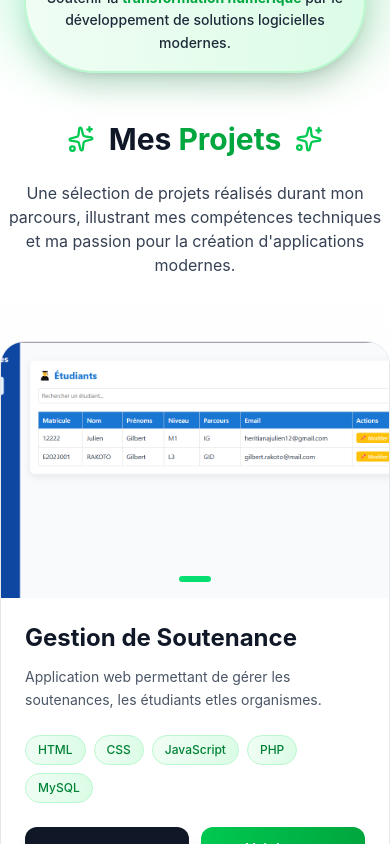
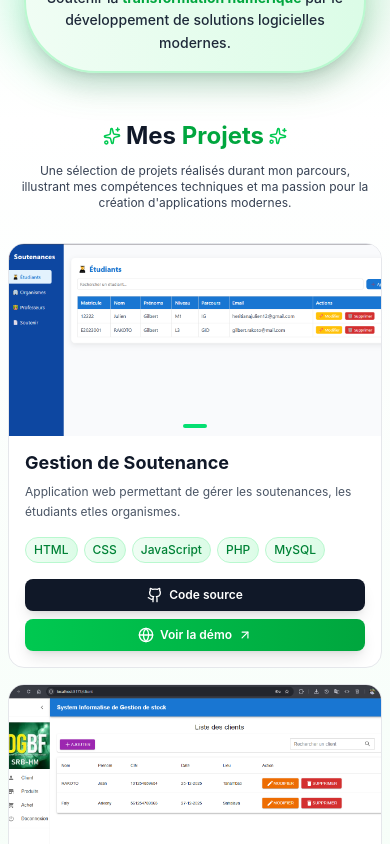
Before and after one commit to momode12/portfolio, a React (Vite) app: page / in a window 390 px wide. Shown: the part 1440-2284 px from the top of the page. Built offline with nearby package versions, Linux system fonts and the light colour scheme.

Commit message:
responsive total1

```diff
--- a/src/components/Projets.tsx
+++ b/src/components/Projets.tsx
@@ -34,13 +34,13 @@ const Projets: React.FC<ProjectProps> = () => {
   return (
     <section
       id="projet"
-      className="pt-0 pb-20 sm:pt-0 sm:pb-24 bg-gradient-to-b from-white via-green-50 to-white
-                 dark:from-gray-950 dark:via-gray-900 dark:to-gray-950 transition-colors duration-500  "
+      className="pt-0 pb-12 xs:pb-16 sm:pb-20 md:pb-24 bg-gradient-to-b from-white via-green-50 to-white
+                 dark:from-gray-950 dark:via-gray-900 dark:to-gray-950 transition-colors duration-500"
     >
-      <div className="max-w-7xl mx-auto">
+      <div className="max-w-7xl mx-auto px-2 xs:px-4 sm:px-6 lg:px-8">
         <motion.h2
           {...fadeInUp}
-          className="flex items-center justify-center gap-4 text-3xl sm:text-4xl md:text-5xl font-bold text-center mb-6 text-gray-900 dark:text-white"
+          className="flex items-center justify-center gap-1.5 xs:gap-2 sm:gap-3 md:gap-4 text-2xl xs:text-3xl sm:text-4xl md:text-5xl font-bold text-center mb-3 xs:mb-4 sm:mb-6 text-gray-900 dark:text-white px-2"
         >
           {/* Sparkles gauche */}
           <motion.span
@@ -55,11 +55,11 @@ const Projets: React.FC<ProjectProps> = () => {
               ease: "easeInOut",
             }}
           >
-            <Sparkles className="w-6 h-6 md:w-8 md:h-8 text-green-500 dark:text-green-400" />
+            <Sparkles className="w-4 h-4 xs:w-5 xs:h-5 sm:w-6 sm:h-6 md:w-8 md:h-8 text-green-500 dark:text-green-400 flex-shrink-0" />
           </motion.span>
 
           {/* Titre */}
-          <span>
+          <span className="leading-tight">
             Mes{" "}
             <span className="text-green-600 dark:text-green-400">Projets</span>
           </span>
@@ -77,21 +77,21 @@ const Projets: React.FC<ProjectProps> = () => {
               ease: "easeInOut",
             }}
           >
-            <Sparkles className="w-6 h-6 md:w-8 md:h-8 text-green-500 dark:text-green-400" />
+            <Sparkles className="w-4 h-4 xs:w-5 xs:h-5 sm:w-6 sm:h-6 md:w-8 md:h-8 text-green-500 dark:text-green-400 flex-shrink-0" />
           </motion.span>
         </motion.h2>
 
         <motion.p
           {...fadeInUp}
           transition={{ duration: 0.7, delay: 0.1 }}
-          className="text-center text-base sm:text-lg text-gray-700 dark:text-gray-300 mb-16 max-w-3xl mx-auto px-2"
+          className="text-center text-xs xs:text-sm sm:text-base md:text-lg text-gray-700 dark:text-gray-300 mb-8 xs:mb-10 sm:mb-12 md:mb-16 max-w-3xl mx-auto px-2 xs:px-4"
         >
           Une sélection de projets réalisés durant mon parcours, illustrant mes
           compétences techniques et ma passion pour la création d'applications
           modernes.
         </motion.p>
 
-        <div className="grid grid-cols-1 lg:grid-cols-2 gap-8">
+        <div className="grid grid-cols-1 lg:grid-cols-2 gap-4 xs:gap-5 sm:gap-6 md:gap-8">
           {projects.map((project, index) => (
             <motion.div
               key={index}
@@ -99,11 +99,11 @@ const Projets: React.FC<ProjectProps> = () => {
               transition={{ duration: 0.6, delay: index * 0.1 }}
               className="group relative"
             >
-              <div className="absolute inset-0 bg-gradient-to-br from-green-400 to-green-600 rounded-3xl blur-xl opacity-0 group-hover:opacity-20 transition-opacity duration-500" />
+              <div className="absolute inset-0 bg-gradient-to-br from-green-400 to-green-600 rounded-2xl xs:rounded-3xl blur-xl opacity-0 group-hover:opacity-20 transition-opacity duration-500" />
 
-              <div className="relative h-full rounded-3xl overflow-hidden bg-white dark:bg-gray-800 border border-gray-200 dark:border-gray-700 hover:border-green-400 dark:hover:border-green-500 transition-all duration-300 flex flex-col">
+              <div className="relative h-full rounded-2xl xs:rounded-3xl overflow-hidden bg-white dark:bg-gray-800 border border-gray-200 dark:border-gray-700 hover:border-green-400 dark:hover:border-green-500 transition-all duration-300 flex flex-col">
                 {/* Image avec overlay */}
-                <div className="relative w-full h-64 sm:h-72 overflow-hidden">
+                <div className="relative w-full h-48 xs:h-56 sm:h-64 md:h-72 overflow-hidden">
                   <motion.img
                     key={imageIndexes[index]}
                     src={project.images[imageIndexes[index]]}
@@ -116,14 +116,14 @@ const Projets: React.FC<ProjectProps> = () => {
                   <div className="absolute inset-0 bg-gradient-to-t from-black/60 via-black/20 to-transparent opacity-0 group-hover:opacity-100 transition-opacity duration-300" />
 
                   {/* Indicateurs de slides */}
-                  <div className="absolute bottom-4 left-1/2 transform -translate-x-1/2 flex gap-2">
+                  <div className="absolute bottom-2 xs:bottom-3 sm:bottom-4 left-1/2 transform -translate-x-1/2 flex gap-1.5 xs:gap-2">
                     {project.images.map((_, i) => (
                       <div
                         key={i}
-                        className={`h-1.5 rounded-full transition-all duration-300 ${
+                        className={`h-1 xs:h-1.5 rounded-full transition-all duration-300 ${
                           i === imageIndexes[index]
-                            ? "w-8 bg-green-400"
-                            : "w-1.5 bg-white/50"
+                            ? "w-6 xs:w-8 bg-green-400"
+                            : "w-1 xs:w-1.5 bg-white/50"
                         }`}
                       />
                     ))}
@@ -131,24 +131,24 @@ const Projets: React.FC<ProjectProps> = () => {
                 </div>
 
                 {/* Contenu */}
-                <div className="flex-1 p-6 sm:p-8 flex flex-col">
-                  <h3 className="text-2xl font-bold text-gray-900 dark:text-white mb-3 group-hover:text-green-600 dark:group-hover:text-green-400 transition-colors">
+                <div className="flex-1 p-4 xs:p-5 sm:p-6 md:p-8 flex flex-col">
+                  <h3 className="text-lg xs:text-xl sm:text-2xl font-bold text-gray-900 dark:text-white mb-2 xs:mb-3 group-hover:text-green-600 dark:group-hover:text-green-400 transition-colors leading-tight">
                     {project.title}
                   </h3>
 
-                  <p className="text-sm sm:text-base text-gray-600 dark:text-gray-300 leading-relaxed mb-6 flex-1">
+                  <p className="text-xs xs:text-sm sm:text-base text-gray-600 dark:text-gray-300 leading-relaxed mb-4 xs:mb-5 sm:mb-6 flex-1">
                     {project.desc}
                   </p>
 
                   {/* Technologies avec style amélioré */}
-                  <div className="flex flex-wrap gap-2 mb-6">
+                  <div className="flex flex-wrap gap-1.5 xs:gap-2 mb-4 xs:mb-5 sm:mb-6">
                     {project.stack.map((tech, i) => (
                       <motion.span
                         key={i}
                         initial={{ opacity: 0, scale: 0.8 }}
                         whileInView={{ opacity: 1, scale: 1 }}
                         transition={{ duration: 0.3, delay: i * 0.05 }}
-                        className="px-3 py-1.5 text-xs font-medium bg-gradient-to-r from-green-50 to-green-100 text-green-700
+                        className="px-2 xs:px-2.5 sm:px-3 py-1 xs:py-1.5 text-xs font-medium bg-gradient-to-r from-green-50 to-green-100 text-green-700
                                    dark:from-green-900/30 dark:to-green-800/30 dark:text-green-300
                                    rounded-full border border-green-200 dark:border-green-800
                                    hover:scale-105 transition-transform cursor-default"
@@ -159,23 +159,23 @@ const Projets: React.FC<ProjectProps> = () => {
                   </div>
 
                   {/* Boutons améliorés */}
-                  <div className="flex flex-wrap gap-3">
+                  <div className="flex flex-col xs:flex-row flex-wrap gap-2 xs:gap-2.5 sm:gap-3">
                     <motion.a
                       href={project.github}
                       target="_blank"
                       rel="noopener noreferrer"
                       whileHover={{ scale: 1.05 }}
                       whileTap={{ scale: 0.95 }}
-                      className="flex-1 min-w-[140px] flex items-center justify-center gap-2 px-5 py-3 text-sm font-semibold
-                                 bg-gray-900 text-white rounded-xl
+                      className="flex-1 min-w-[120px] xs:min-w-[140px] flex items-center justify-center gap-1.5 xs:gap-2 px-3 xs:px-4 sm:px-5 py-2 xs:py-2.5 sm:py-3 text-xs xs:text-sm font-semibold
+                                 bg-gray-900 text-white rounded-lg xs:rounded-xl
                                  hover:bg-gray-800 dark:bg-gray-700 dark:hover:bg-gray-600
                                  transition-all shadow-lg hover:shadow-xl group/btn"
                     >
                       <Github
-                        size={18}
-                        className="group-hover/btn:rotate-12 transition-transform"
+                        size={16}
+                        className="xs:w-[18px] xs:h-[18px] group-hover/btn:rotate-12 transition-transform flex-shrink-0"
                       />
-                      <span>Code source</span>
+                      <span className="truncate">Code source</span>
                     </motion.a>
 
                     <motion.a
@@ -184,16 +184,16 @@ const Projets: React.FC<ProjectProps> = () => {
                       rel="noopener noreferrer"
                       whileHover={{ scale: 1.05 }}
                       whileTap={{ scale: 0.95 }}
-                      className="flex-1 min-w-[140px] flex items-center justify-center gap-2 px-5 py-3 text-sm font-semibold
-                                 bg-gradient-to-r from-green-500 to-green-600 text-white rounded-xl
+                      className="flex-1 min-w-[120px] xs:min-w-[140px] flex items-center justify-center gap-1.5 xs:gap-2 px-3 xs:px-4 sm:px-5 py-2 xs:py-2.5 sm:py-3 text-xs xs:text-sm font-semibold
+                                 bg-gradient-to-r from-green-500 to-green-600 text-white rounded-lg xs:rounded-xl
                                  hover:from-green-600 hover:to-green-700
                                  transition-all shadow-lg hover:shadow-xl group/btn"
                     >
-                      <Globe size={18} />
-                      <span>Voir la démo</span>
+                      <Globe size={16} className="xs:w-[18px] xs:h-[18px] flex-shrink-0" />
+                      <span className="truncate">Voir la démo</span>
                       <ArrowUpRight
-                        size={16}
-                        className="group-hover/btn:translate-x-0.5 group-hover/btn:-translate-y-0.5 transition-transform"
+                        size={14}
+                        className="xs:w-4 xs:h-4 group-hover/btn:translate-x-0.5 group-hover/btn:-translate-y-0.5 transition-transform flex-shrink-0"
                       />
                     </motion.a>
                   </div>
@@ -203,10 +203,10 @@ const Projets: React.FC<ProjectProps> = () => {
           ))}
         </div>
 
-        <motion.div {...fadeInUp} className="mt-20 text-center">
-          <div className="inline-flex items-center gap-3 px-8 py-4 rounded-full bg-gradient-to-r from-green-50 to-green-100 dark:from-green-900/20 dark:to-green-800/20 border border-green-200 dark:border-green-800">
-            <span className="text-2xl">💼</span>
-            <p className="text-base font-medium text-gray-700 dark:text-gray-300">
+        <motion.div {...fadeInUp} className="mt-10 xs:mt-12 sm:mt-16 md:mt-20 text-center px-2 xs:px-4">
+          <div className="inline-flex items-center gap-2 xs:gap-2.5 sm:gap-3 px-3 xs:px-4 sm:px-6 md:px-8 py-2 xs:py-3 sm:py-4 rounded-full bg-gradient-to-r from-green-50 to-green-100 dark:from-green-900/20 dark:to-green-800/20 border border-green-200 dark:border-green-800">
+            <span className="text-lg xs:text-xl sm:text-2xl flex-shrink-0">💼</span>
+            <p className="text-xs xs:text-sm sm:text-base font-medium text-gray-700 dark:text-gray-300">
               Applications performantes, maintenables et centrées sur
               l'expérience utilisateur
             </p>
```
Also changed, not shown: src/components/Competences.tsx (+25 -25 lines).
